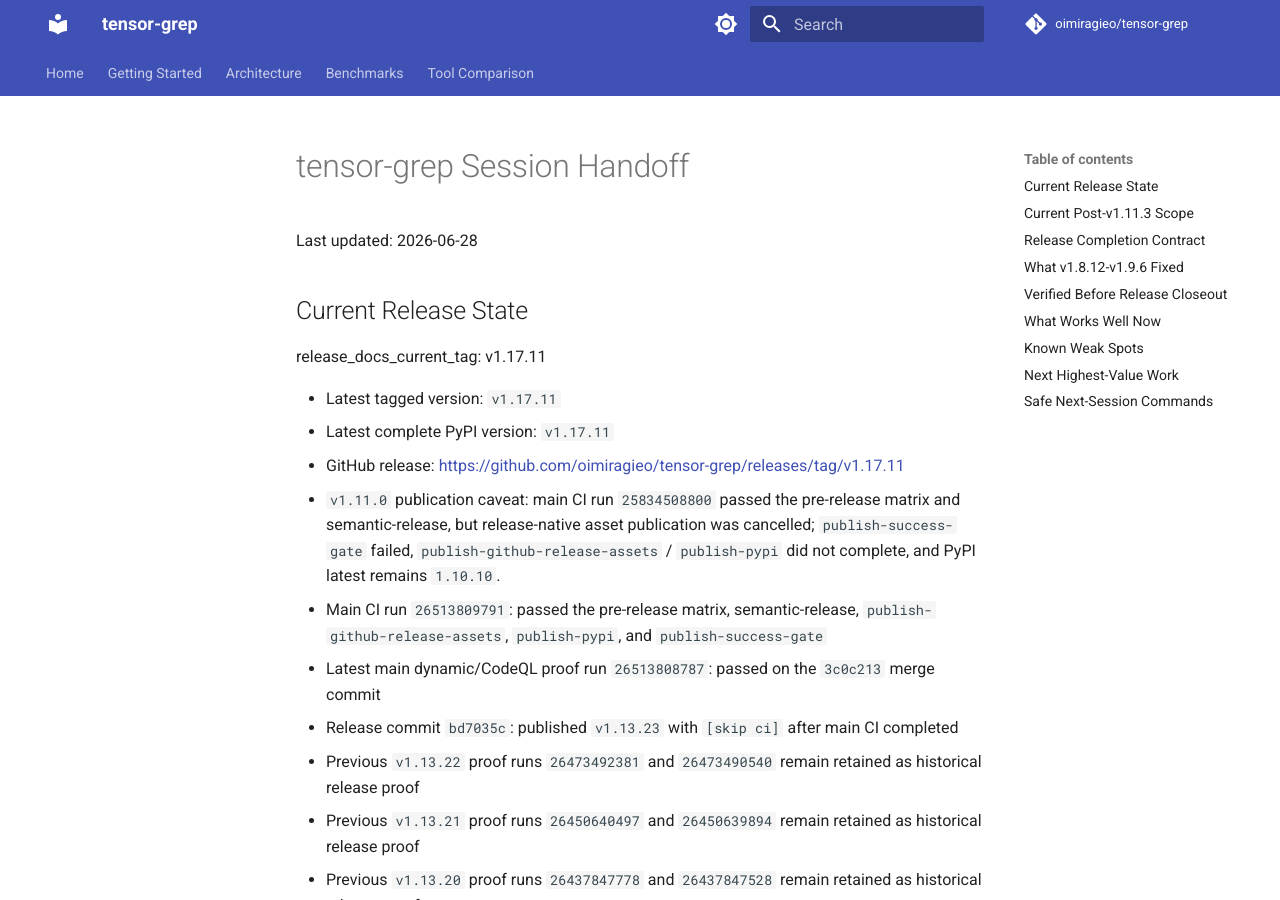
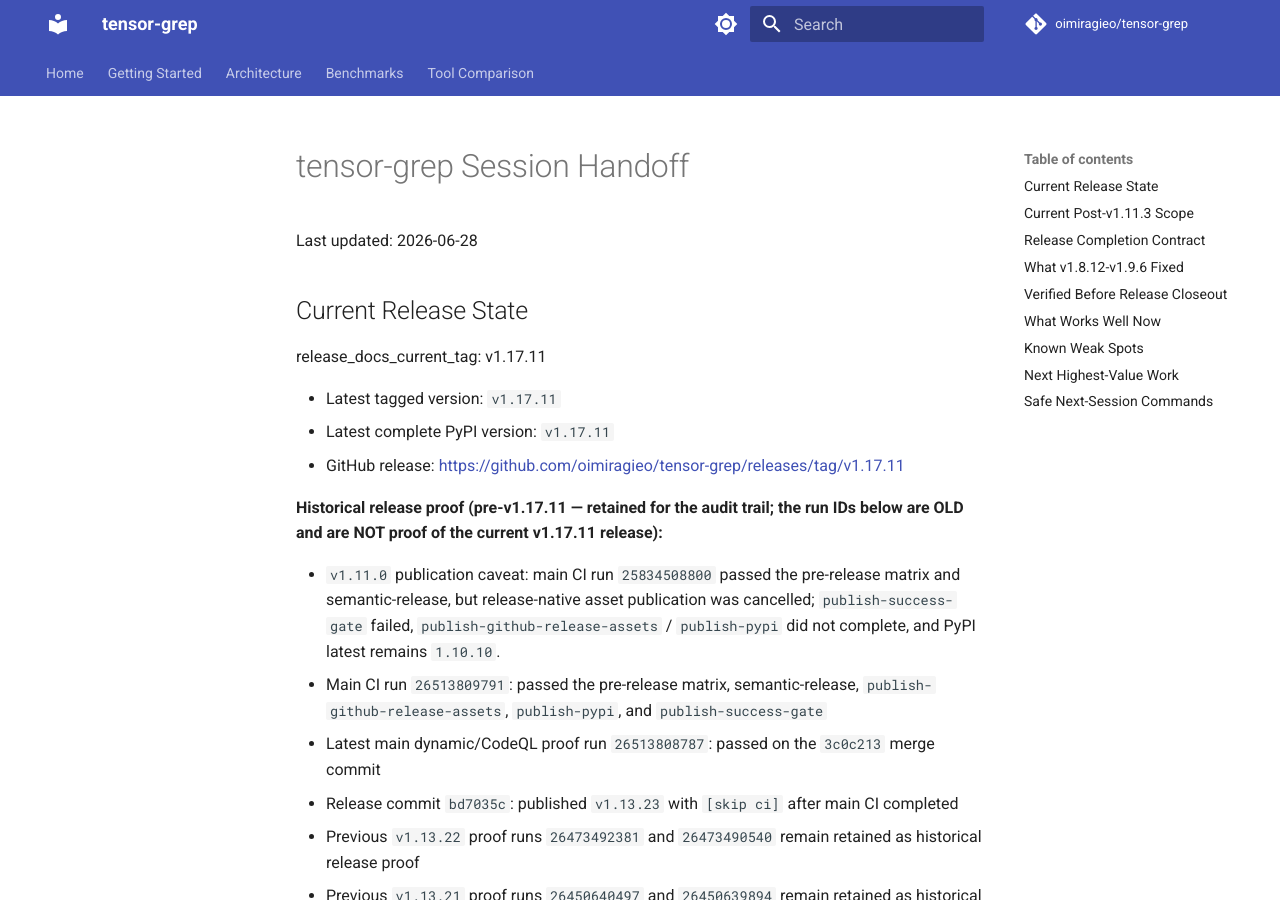
Before and after one commit to oimiragieo/tensor-grep, an MkDocs documentation site: the page built from docs/SESSION_HANDOFF.md, in a window 1280 px wide and 900 px high. Built offline with MkDocs 1.6.1 and Material for MkDocs 9.7.7, drawn with Linux system fonts in a browser that asks for light colours; comment, search, counter and statistics services are not loaded.

Commit message:
docs: bootstrap trust-boundary note (audit #3a) + historicize stale release-proof block (audit #5)

```diff
--- a/docs/SESSION_HANDOFF.md
+++ b/docs/SESSION_HANDOFF.md
@@ -9,6 +9,9 @@
 - Latest tagged version: `v1.17.11`
 - Latest complete PyPI version: `v1.17.11`
 - GitHub release: <https://github.com/oimiragieo/tensor-grep/releases/tag/v1.17.11>
+
+**Historical release proof (pre-v1.17.11 — retained for the audit trail; the run IDs below are OLD and are NOT proof of the current v1.17.11 release):**
+
 - `v1.11.0` publication caveat: main CI run `25834508800` passed the pre-release matrix and semantic-release, but release-native asset publication was cancelled; `publish-success-gate` failed, `publish-github-release-assets` / `publish-pypi` did not complete, and PyPI latest remains `1.10.10`.
 - Main CI run `26513809791`: passed the pre-release matrix, semantic-release, `publish-github-release-assets`, `publish-pypi`, and `publish-success-gate`
 - Latest main dynamic/CodeQL proof run `26513808787`: passed on the `3c0c213` merge commit
```
Also changed, not shown: AGENTS.md (+4 -0 lines).
